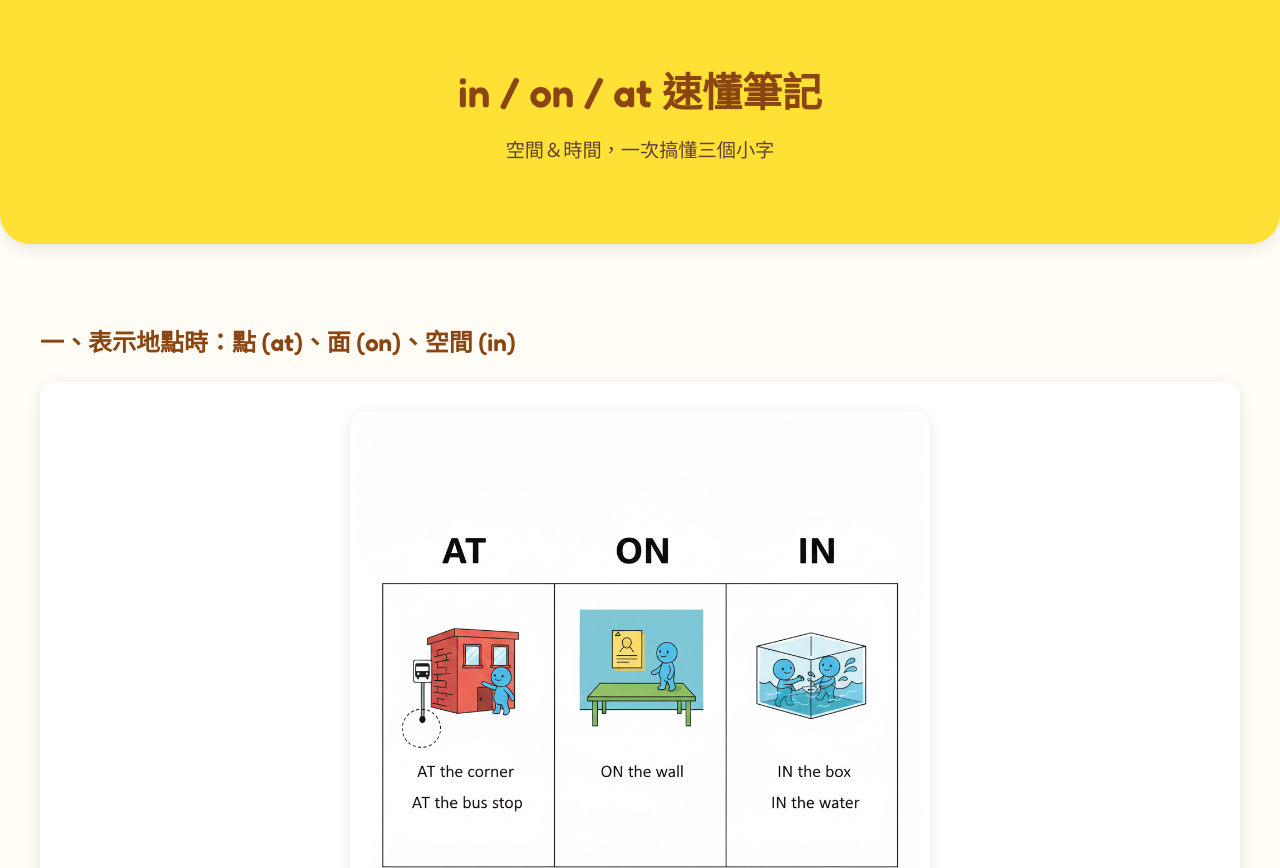
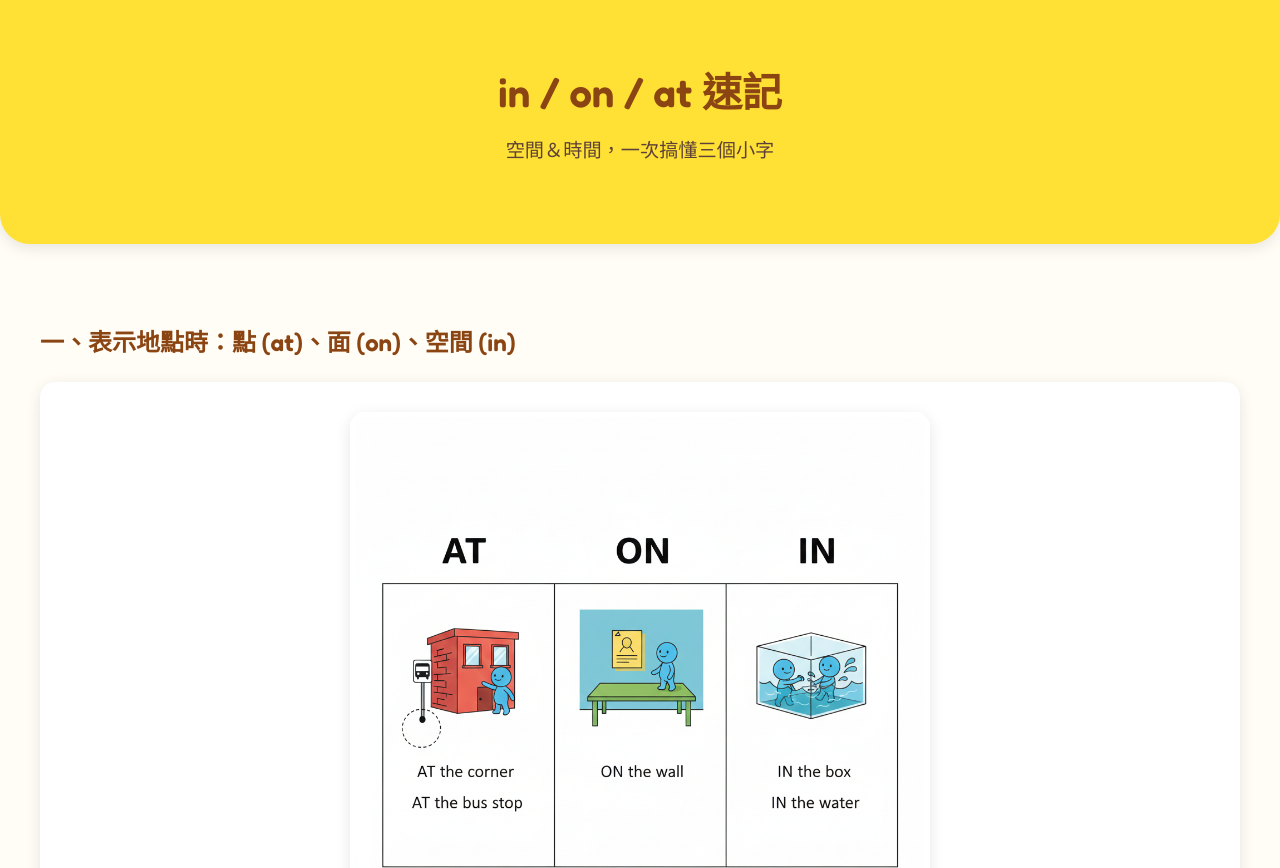
Before and after one commit to sakiman/TOEIC, a plain HTML site: page docs/prepositions.html in a window 1280 px wide. Shown: the top 868 px of the page. Drawn offline with Linux system fonts and the light colour scheme.

Commit message:
no message

```diff
--- a/docs/prepositions.html
+++ b/docs/prepositions.html
@@ -3,7 +3,7 @@
 <head>
     <meta charset="UTF-8">
     <meta name="viewport" content="width=device-width, initial-scale=1.0">
-    <title>in / on / at 速懂筆記</title>
+    <title>in / on / at 速記</title>
     <link rel="preconnect" href="https://fonts.googleapis.com">
     <link rel="preconnect" href="https://fonts.gstatic.com" crossorigin>
     <link href="https://fonts.googleapis.com/css2?family=Noto+Sans+TC:wght@400;700&family=Fredoka:wght@400;600&display=swap" rel="stylesheet">
@@ -12,7 +12,7 @@
 <body>
     <header>
         <div class="container">
-            <h1>in / on / at 速懂筆記</h1>
+            <h1>in / on / at 速記</h1>
             <p>空間＆時間，一次搞懂三個小字</p>
         </div>
     </header>
```
